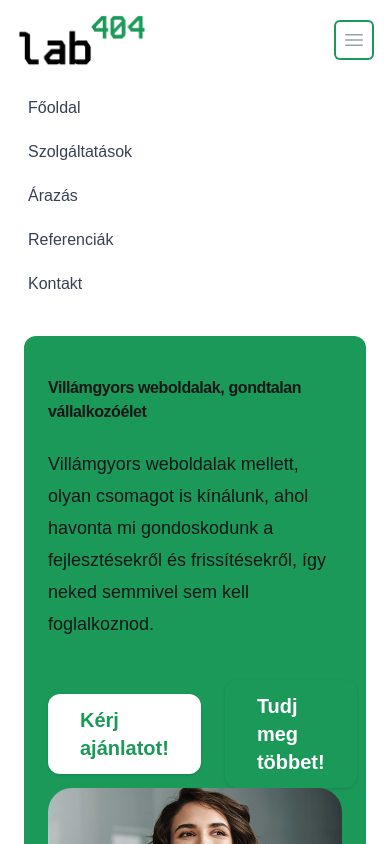
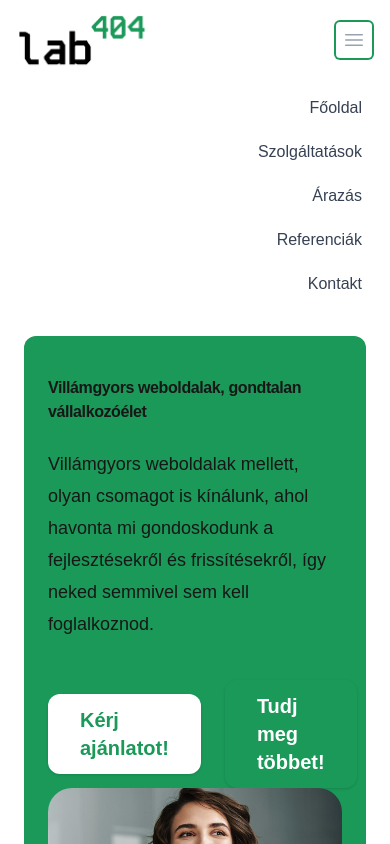
Before and after one commit to pataibalazs/4000days-website, a Next.js app: page / in a window 390 px wide. Both pictures are taken after a click on the button "Open main menu". Shown: the top 844 px of the page. Built offline with nearby package versions, Linux system fonts and the light colour scheme.

Commit message:
responsivity

```diff
--- a/src/components/Features.jsx
+++ b/src/components/Features.jsx
@@ -48,7 +48,7 @@ const features = [
 
 export default function Features() {
   return (
-    <div className="bg-white py-12 sm:pt-6 sm:pb-32 px-6">
+    <div className="bg-white py-12 sm:pt-6 pb-32 sm:pb-32 px-6">
       <div className="mx-auto max-w-7xl sm:px-6 lg:px-8">
         <div className="mx-auto max-w-2xl text-center">
           <h2 className="text-base/7 font-bold text-[#1a9959]">
--- a/src/components/Footer.jsx
+++ b/src/components/Footer.jsx
@@ -19,7 +19,7 @@ export default function Footer() {
           className="-mb-6 columns-2 flex justify-center space-x-10 sm:space-x-12"
         >
           {navigation.main.map((item) => (
-            <div key={item.name} className="pb-6">
+            <div key={item.name} className="pb-6 hidden sm:flex">
               <Link
                 href={item.href}
                 className="text-sm leading-6 text-gray-600 hover:text-gray-900"
--- a/src/components/Hero.jsx
+++ b/src/components/Hero.jsx
@@ -4,7 +4,7 @@ export function Hero() {
       id="heroId"
       className="relative overflow-hidden bg-[#1a9959] mt-1 mx-6 rounded-xl mb-24"
     >
-      <div className="mx-auto max-w-7xl px-6 pb-24 sm:pb-32 lg:flex lg:px-8 lg:py-20 gap-10 z-30 xxs:items-center xxs:flex xxs:flex-col lg:flex lg:flex-row lg:items-normal lg:justify-normal">
+      <div className="mx-auto max-w-7xl px-6 pb-24 sm:pb-32 lg:px-8 lg:py-20 gap-10 z-30 xxs:items-center xxs:flex xxs:flex-col lg:items-normal lg:justify-normal lg:flex lg:flex-row flex-col ">
         <div className="mx-auto max-w-2xl lg:mx-0 lg:max-w-xl lg:flex-shrink-0 lg:pt-8">
           <h1 className="mt-10 xxs:text-4xl md:text-5xl font-bold tracking-tight text-pageColors-1 xxs:text-center lg:text-left xxs:mt-20 lg:mt-0">
             Villámgyors weboldalak, gondtalan vállalkozóélet
@@ -29,7 +29,7 @@ export function Hero() {
             </a>
           </div>
         </div>
-        <div className="xl:mt-0 lg:mt-20 xxs:max-w-lg lg:max-w-2xl">
+        <div className="xl:mt-0 xxs:max-w-lg lg:max-w-2xl">
           <img
             className="rounded-3xl"
             width={1000}
--- a/src/components/Navbar.jsx
+++ b/src/components/Navbar.jsx
@@ -33,7 +33,7 @@ export default function Navbar() {
           </div>
 
           {/* Centered desktop nav */}
-          <div className="hidden sm:flex sm:space-x-8 mt-2">
+          <div className="hidden md:flex md:space-x-8 mt-3">
             {navItems.map((item) => (
               <a
                 key={item.name}
@@ -46,7 +46,7 @@ export default function Navbar() {
           </div>
 
           {/* Mobile menu button on the right */}
-          <div className="absolute right-0 flex sm:hidden">
+          <div className="absolute right-0 flex md:hidden">
             <DisclosureButton className="inline-flex items-center justify-center p-2 rounded-md text-gray-400 hover:text-gray-600 hover:bg-gray-100 focus:outline-none focus:ring-2 focus:ring-inset focus:ring-[#1a9959]">
               <span className="sr-only">Open main menu</span>
               <Bars3Icon className="block h-6 w-6 data-[headlessui-state=open]:hidden" />
@@ -57,8 +57,8 @@ export default function Navbar() {
       </div>
 
       {/* Mobile nav items */}
-      <DisclosurePanel className="sm:hidden">
-        <div className="space-y-1 px-4 pt-2 pb-4">
+      <DisclosurePanel className="md:hidden">
+        <div className="flex flex-col items-end space-y-1 px-4 pt-2 pb-4">
           {navItems.map((item) => (
             <DisclosureButton
               key={item.name}
```
